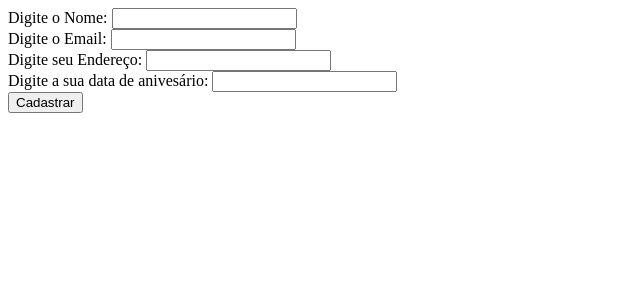
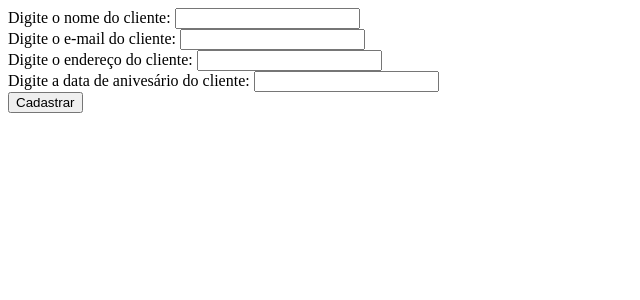
Before and after one commit to JeniferSant22/Salao-de-Beleza, a PHP site: page / in a window 1280 px wide. Shown: the top 300 px of the page, without its empty margins (0-640 px from the left). Run offline with PHP 8.4, Linux system fonts and the light colour scheme.

Commit message:
Update index.php

```diff
--- a/index.php
+++ b/index.php
@@ -9,20 +9,20 @@
 <body>
     <form action="insert.php" method="post">
         <div>
-            <label for="">Digite o Nome:</label>
+            <label for="">Digite o nome do cliente:</label>
             <input type="text" name="name" id="name">
         </div>
         <div>
-            <label for="">Digite o Email:</label>
-            <input type="text" name="email" id="email">
+            <label for="">Digite o e-mail do cliente:</label>
+            <input type="email" name="email" id="email">
         </div>
         <div>
-            <label for="">Digite seu Endereço:</label>
-            <input type="text" name="address" id="address">
+            <label for="">Digite o endereço do cliente:</label>
+            <input type="address" name="address" id="address">
         </div>
         <div>
-            <label for="">Digite a sua data de anivesário:</label>
-            <input type="text" name="birthday" id="birthday">
+            <label for="">Digite a data de anivesário do cliente:</label>
+            <input type="birthday" name="birthday" id="birthday">
         </div>
         <div>
             <button>Cadastrar</button>
```
